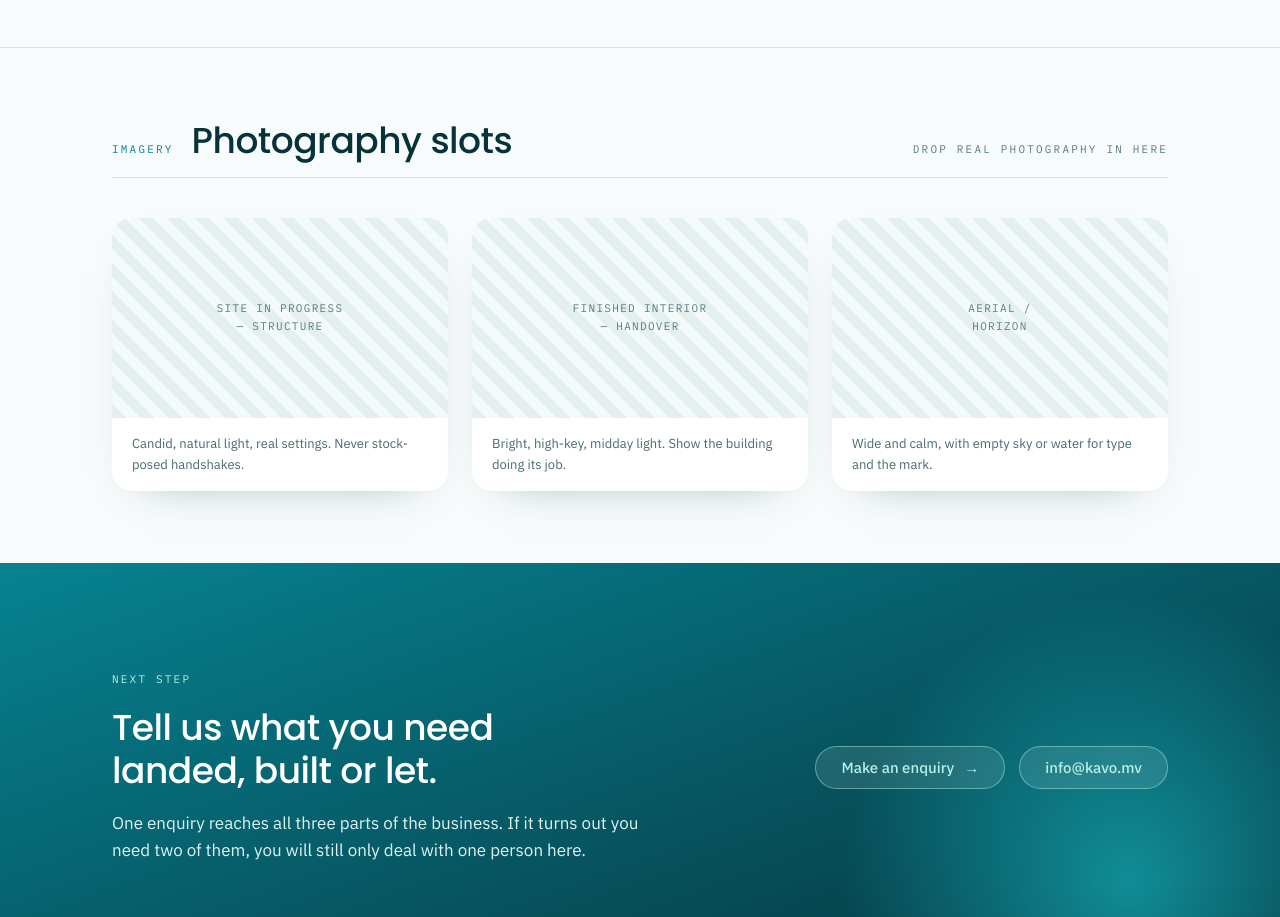
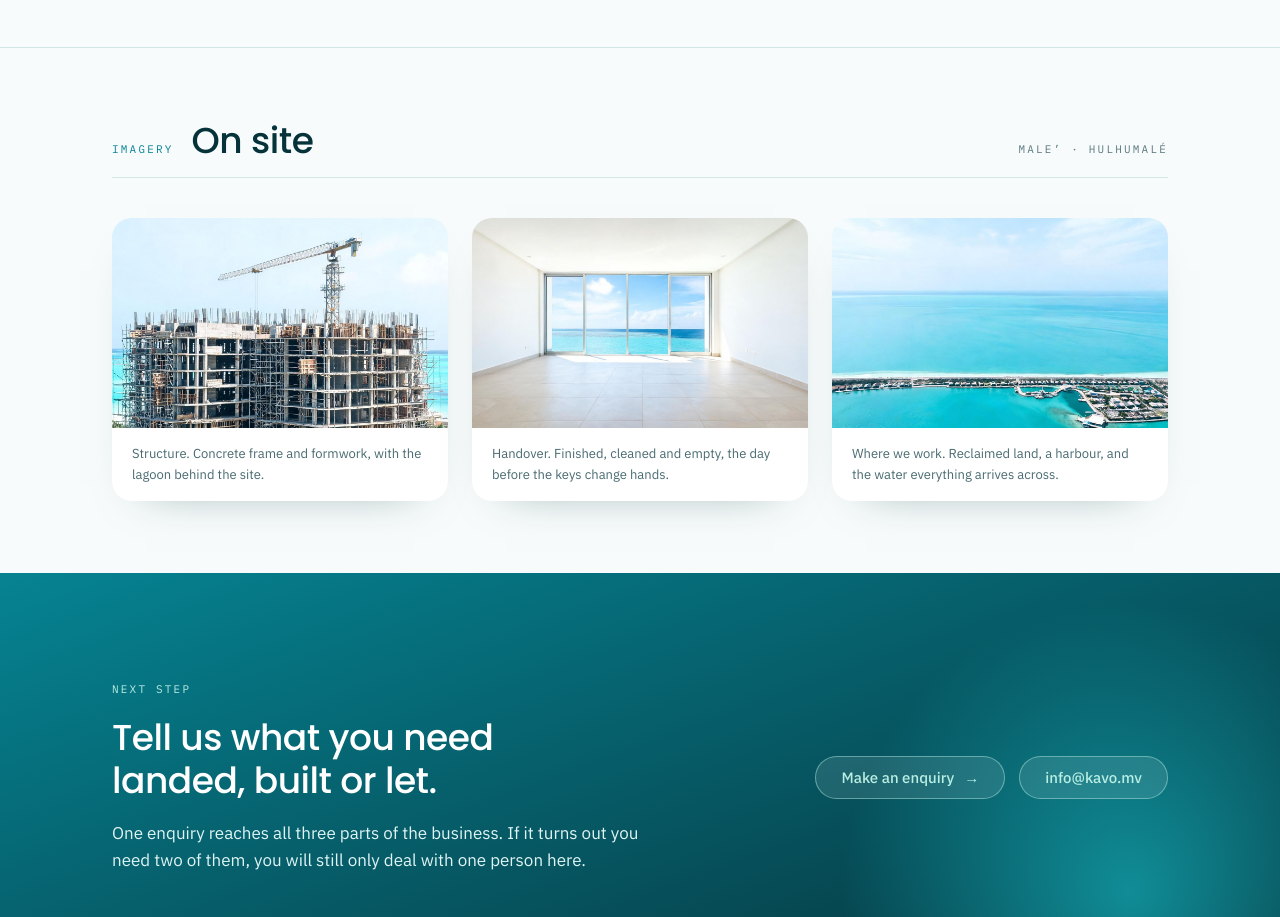
Before and after one commit to muxim/kavomaldives, a plain HTML site: page construction.html in a window 1280 px wide. Shown: the part 2680-3597 px from the top of the page. Drawn offline with Linux system fonts and the light colour scheme.

Commit message:
Add photography to the construction and about pages
Six images generated with Artlist AI to the brand kit's photography
direction (high-key midday light, aqua dominant, candid, unposed), sized
to 1400px JPEG q80 and lazy-loaded. Replaces the hatched placeholder
panels; the empty-slot style is kept as .photoslot__img--empty.

These are illustrative, not photographs of actual Kavo projects or
staff — README says so and captions describe rather than claim.

Co-Authored-By: Claude Opus 5 <noreply@anthropic.com>

```diff
--- a/construction.html
+++ b/construction.html
@@ -151,22 +151,22 @@
   <div class="wrap">
     <div class="sechead">
       <p class="label">Imagery</p>
-      <h2 class="h2">Photography slots</h2>
-      <p class="label label--muted">Drop real photography in here</p>
+      <h2 class="h2">On site</h2>
+      <p class="label label--muted">Male&rsquo; &middot; Hulhumal&eacute;</p>
     </div>
     <div class="grid grid--3">
-      <div class="photoslot rise">
-        <div class="photoslot__img">Site in progress<br>&mdash; structure</div>
-        <p class="photoslot__cap">Candid, natural light, real settings. Never stock-posed handshakes.</p>
-      </div>
-      <div class="photoslot rise">
-        <div class="photoslot__img">Finished interior<br>&mdash; handover</div>
-        <p class="photoslot__cap">Bright, high-key, midday light. Show the building doing its job.</p>
-      </div>
-      <div class="photoslot rise">
-        <div class="photoslot__img">Aerial /<br>horizon</div>
-        <p class="photoslot__cap">Wide and calm, with empty sky or water for type and the mark.</p>
-      </div>
+      <figure class="photoslot rise" style="margin:0">
+        <img class="photoslot__img" src="assets/photos/site-structure.jpg" alt="A reinforced concrete apartment building under construction, tower crane above and lagoon behind" width="1400" height="787" loading="lazy" decoding="async">
+        <figcaption class="photoslot__cap">Structure. Concrete frame and formwork, with the lagoon behind the site.</figcaption>
+      </figure>
+      <figure class="photoslot rise" style="margin:0">
+        <img class="photoslot__img" src="assets/photos/interior-handover.jpg" alt="An empty, newly finished apartment interior with a floor-to-ceiling window onto the sea" width="1400" height="787" loading="lazy" decoding="async">
+        <figcaption class="photoslot__cap">Handover. Finished, cleaned and empty, the day before the keys change hands.</figcaption>
+      </figure>
+      <figure class="photoslot rise" style="margin:0">
+        <img class="photoslot__img" src="assets/photos/aerial-hulhumale.jpg" alt="Aerial view of reclaimed land and a harbour meeting a turquoise lagoon" width="1400" height="787" loading="lazy" decoding="async">
+        <figcaption class="photoslot__cap">Where we work. Reclaimed land, a harbour, and the water everything arrives across.</figcaption>
+      </figure>
     </div>
   </div>
 </section>
--- a/css/kavo.css
+++ b/css/kavo.css
@@ -556,7 +556,7 @@ a:hover { color: var(--abyss); }
   color: var(--abyss);
 }
 
-/* Photography slots — brand kit reserves these for real photography */
+/* Photography */
 .photoslot {
   border-radius: var(--r);
   overflow: hidden;
@@ -564,7 +564,14 @@ a:hover { color: var(--abyss); }
   box-shadow: var(--shadow);
 }
 .photoslot__img {
-  height: 200px;
+  display: block;
+  width: 100%;
+  height: 210px;
+  object-fit: cover;
+  background: linear-gradient(160deg, #EEF6F6, #E4EFEF);
+}
+/* An empty slot, until real photography replaces it */
+.photoslot__img--empty {
   background: repeating-linear-gradient(45deg, #E4EFEF 0 10px, #F4FAFA 10px 20px);
   display: flex;
   align-items: center;
```
Also changed, not shown: about.html (+12 -12 lines), assets/photos/aerial-hulhumale.jpg (added), assets/photos/aerial-lagoon.jpg (added), assets/photos/interior-handover.jpg (added), assets/photos/people-at-work.jpg (added), assets/photos/site-structure.jpg (added), assets/photos/warehouse.jpg (added), 1 other file.
